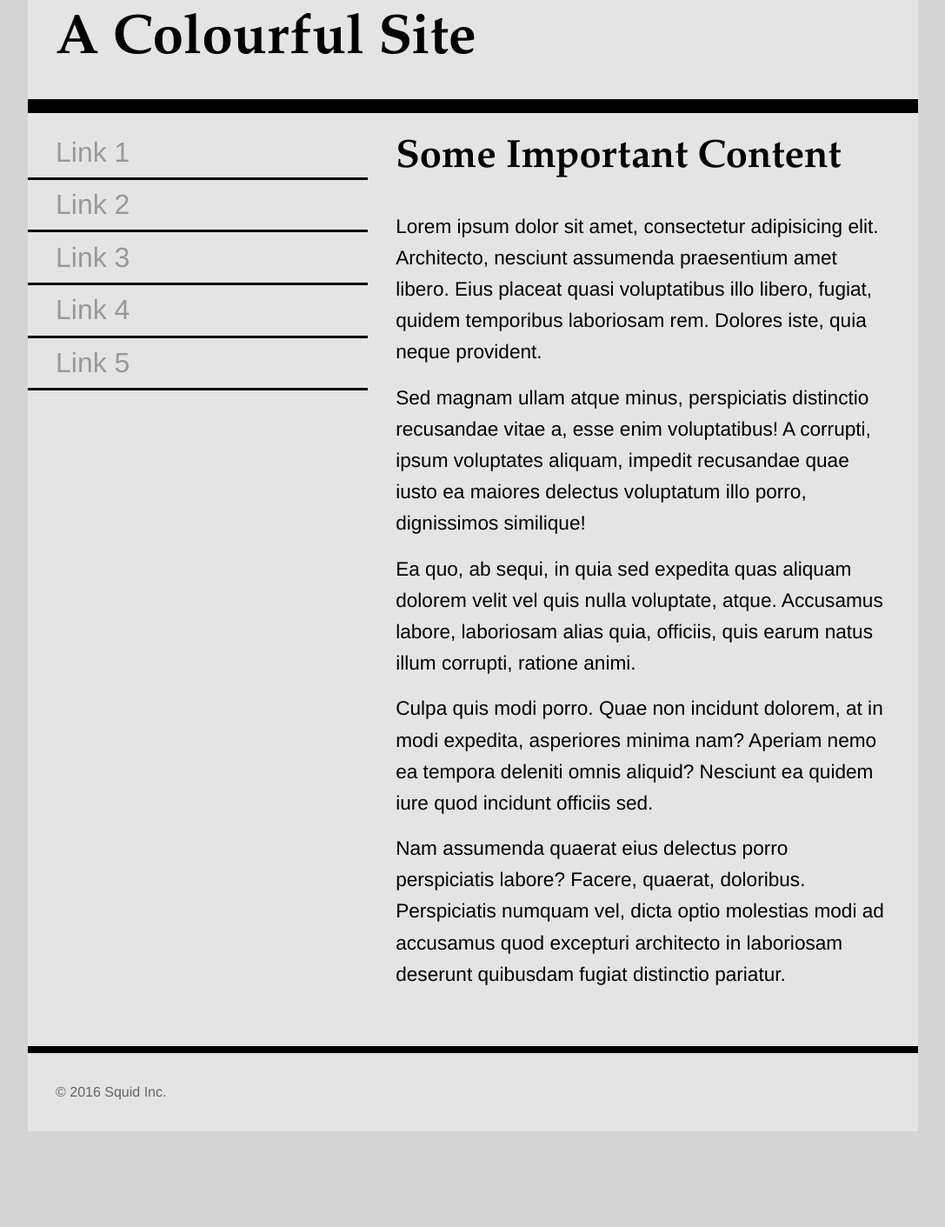
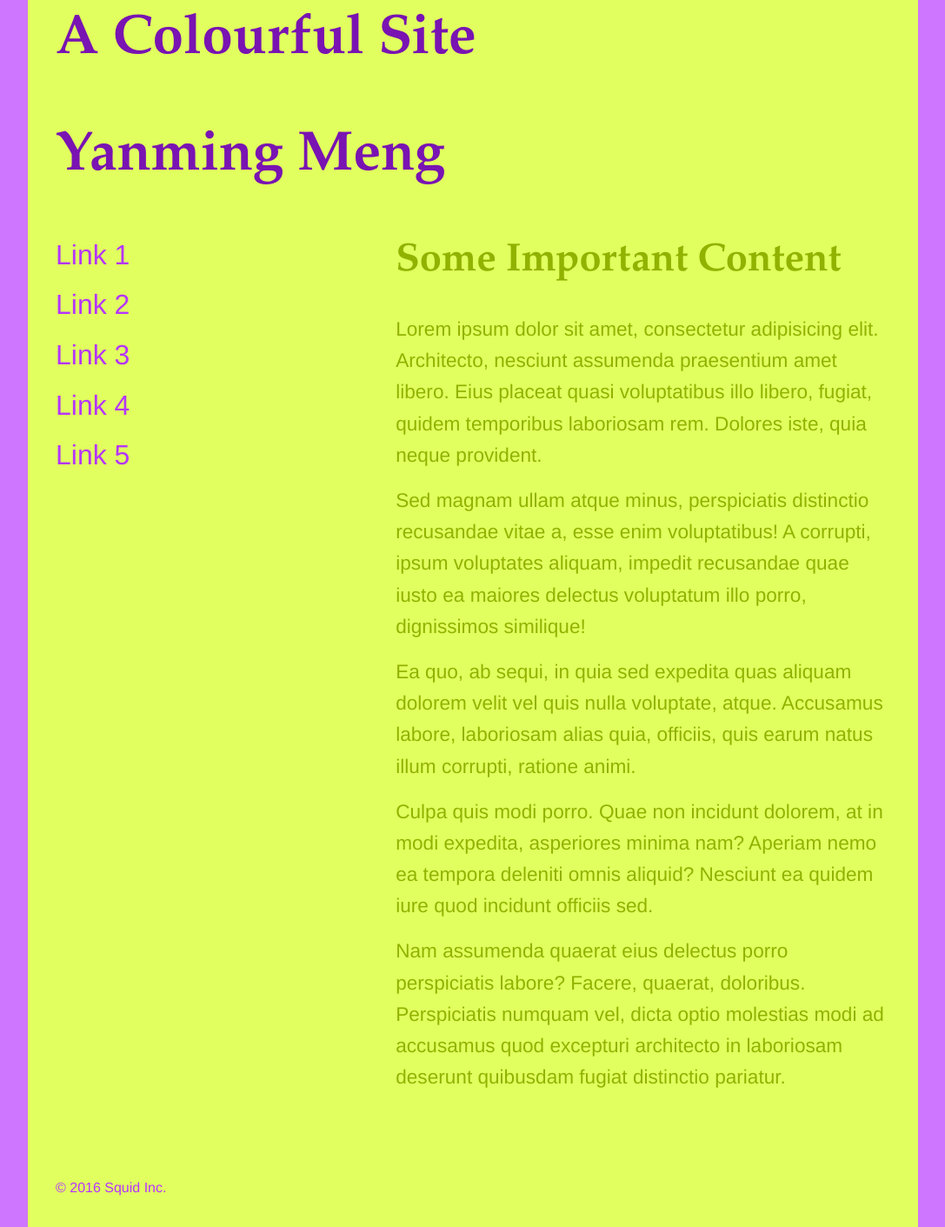
Before and after one commit to meng0028/colours, a plain HTML site: page complementary.html in a window 1280 px wide. Shown: the part 20-1431 px from the top of the page at 87% size, without its empty margins (96-1183 px from the left). Before the commit the page ends 1321 px from the top, so only its background shows below. Drawn offline with Linux system fonts and the light colour scheme.

Commit message:
Colour Changes

```diff
--- a/complementary.html
+++ b/complementary.html
@@ -24,12 +24,13 @@
             font-family: Helvetica, Arial, sans-serif;
         }
         html,body{
-            background-color: #d4d4d4;
+            background-color: #CE76FF;
         }
         h1{
             font-family: Palatino, 'Palatino Linotype', 'Palatino LT STD', 'Book Antiqua', Georgia, serif;
             font-size: 3.998rem;
             padding:1rem 2rem;
+            color: #7913B2;
         }
         h2{
             font-family: Palatino, 'Palatino Linotype', 'Palatino LT STD', 'Book Antiqua', Georgia, serif;
@@ -46,13 +47,13 @@
         nav li>a{
             display: block;
             text-decoration: none;
-            border-bottom: 0.2rem solid black;
+            border-bottom: 0.2rem #B635FF;
             padding: 0.2rem 2rem;
-            color: #999;
+            color: #B635FF;
         }
         nav li>a:hover,
         nav li>a:active{
-            color: #222;
+            color: #91B201;
         }
         p{
             font-size: 1.414rem;
@@ -65,11 +66,11 @@
             width: 80%;
             max-width: 1200px;
             margin: 0 auto;
-            background-color: #e4e4e4;
+            background-color: #E1FF5E;
         }
         header{
             width:100%;
-            border-bottom: 1rem solid black;
+            border-bottom: 1rem #B635FF;
         }
         nav{
             float:left;
@@ -78,23 +79,26 @@
         main{
             float:right;
             width: 61.8%;
+            color: #91B201;
         }
         footer{
             clear:both;
             width: 100%;
-            border-top: 0.5rem solid black;
+            border-top: 0.5rem #91B201;
         }
         footer p{
             font-size: 1rem;
             padding: 2rem;
-            color: #666;
+            color: #B635FF;
         }
     </style>
+
 </head>
 <body>
     <div class="wrapper">
         <header>
             <h1>A Colourful Site</h1>
+            <h1>Yanming Meng</h1>
         </header>
         <nav>
             <ul>
```
Also changed, not shown: analogous.html (+12 -8 lines), index.html (+11 -8 lines).
